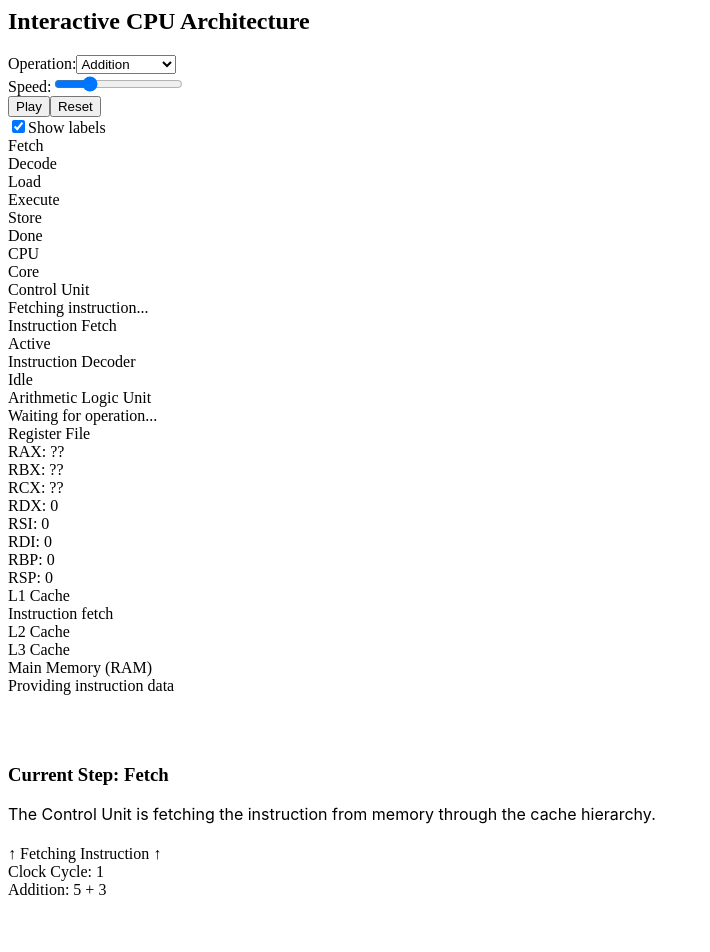
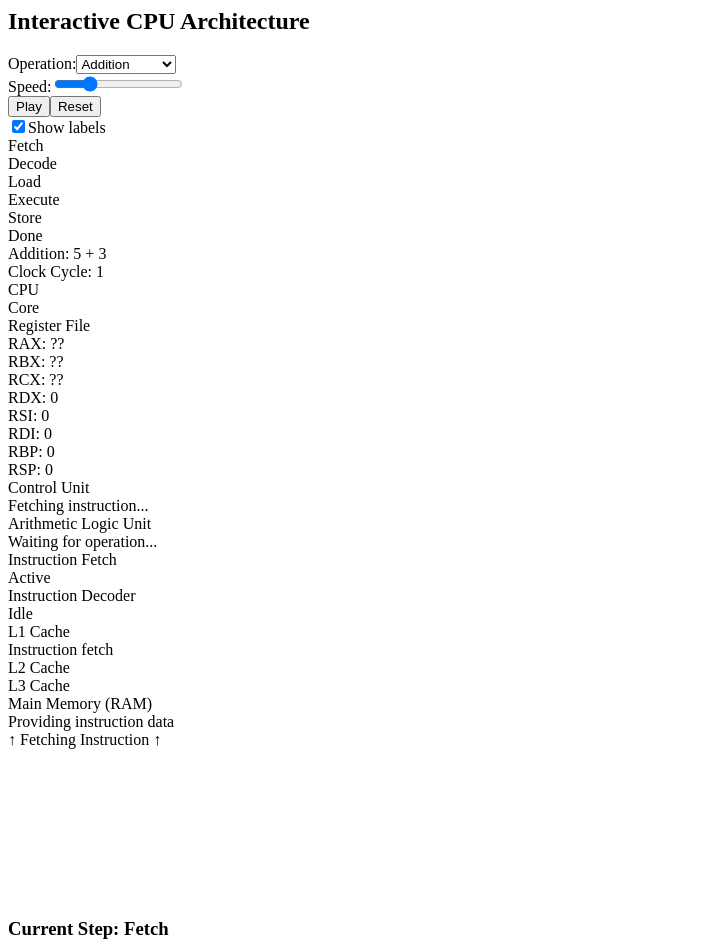
Before and after one commit to j143/react-8gza7n, a React (Create React App) app: page / in a window 1280 px wide. Shown: the top 952 px of the page, without its empty margins (0-710 px from the left). Before the commit the page ends 899 px from the top, so only its background shows below. Built offline with nearby package versions, Linux system fonts and the light colour scheme.

Commit message:
update cpu architecture

```diff
--- a/src/CPUArchitecture.js
+++ b/src/CPUArchitecture.js
@@ -7,7 +7,6 @@
   const [speed, setSpeed] = useState(2);
   const [isPlaying, setIsPlaying] = useState(false);
   const [selectedOperation, setSelectedOperation] = useState('addition');
-  const [viewMode, setViewMode] = useState('full');
   const [showLabels, setShowLabels] = useState(true);
 
   const operations = {
@@ -42,21 +41,14 @@
   };
 
   const getStepName = () => {
-    switch (step) {
-      case 0:
-        return 'Fetch';
-      case 1:
-        return 'Decode';
-      case 2:
-        return 'Load Data';
-      case 3:
-        return 'Execute';
-      case 4:
-        return 'Store Result';
-      case 5:
-        return 'Completed';
-      default:
-        return '';
+    switch(step) {
+      case 0: return 'Fetch';
+      case 1: return 'Decode';
+      case 2: return 'Load Data';
+      case 3: return 'Execute';
+      case 4: return 'Store Result';
+      case 5: return 'Completed';
+      default: return '';
     }
   };
 
@@ -67,259 +59,24 @@
   // Active component highlighting based on current step
   const getComponentHighlight = (component) => {
     const highlights = {
-      ram: step === 0,
-      cache: step === 0 || step === 4,
+      'ram': step === 0,
+      'cache': step === 0 || step === 4,
       'instruction-fetch': step === 0,
       'instruction-decoder': step === 1,
       'register-file': step === 2 || step === 4,
-      alu: step === 3,
+      'alu': step === 3,
       'control-unit': true, // Always active, but with different intensity
-      bus: true, // Always somewhat active
+      'bus': true // Always somewhat active
     };
 
     return highlights[component] ? 'active' : '';
   };
 
-  const renderCPUArchitecture = () => (
-    <div
-      className="w-full bg-slate-50 rounded-lg p-4 border border-gray-300 relative"
-      style={{ height: '500px' }}
-    >
-      {/* Main CPU outline */}
-      <div className="absolute top-4 left-4 right-4 bottom-4 border-2 border-gray-400 rounded-lg bg-slate-100 p-4">
-        <div className="text-center font-bold mb-2">CPU</div>
-
-        {/* CPU Core */}
-        <div className="absolute top-14 left-8 right-8 bottom-8 border-2 border-blue-300 rounded-lg bg-blue-50 p-2">
-          <div className="text-center font-bold text-sm mb-2">Core</div>
-
-          {/* Control Unit */}
-          <div
-            className={`absolute top-10 left-6 w-48 h-32 border-2 border-purple-400 rounded-lg bg-purple-50 flex items-center justify-center
-                          ${
-                            getComponentHighlight('control-unit') === 'active'
-                              ? 'bg-purple-200 shadow-lg'
-                              : ''
-                          }`}
-          >
-            <div className="text-center">
-              <div className="font-bold text-sm">Control Unit</div>
-              <div className="text-xs mt-1">
-                {step === 0 && 'Fetching instruction...'}
-                {step === 1 && 'Decoding instruction...'}
-                {step > 1 && 'Coordinating execution...'}
-              </div>
-            </div>
-          </div>
-
-          {/* Instruction Fetch */}
-          <div
-            className={`absolute top-10 right-6 w-40 h-16 border-2 border-green-400 rounded-lg bg-green-50 flex items-center justify-center
-                          ${
-                            getComponentHighlight('instruction-fetch') ===
-                            'active'
-                              ? 'bg-green-200 shadow-lg'
-                              : ''
-                          }`}
-          >
-            <div className="text-center">
-              <div className="font-bold text-sm">Instruction Fetch</div>
-              <div className="text-xs mt-1">
-                {step === 0 ? 'Active' : 'Idle'}
-              </div>
-            </div>
-          </div>
-
-          {/* Instruction Decoder */}
-          <div
-            className={`absolute top-32 right-6 w-40 h-16 border-2 border-yellow-400 rounded-lg bg-yellow-50 flex items-center justify-center
-                          ${
-                            getComponentHighlight('instruction-decoder') ===
-                            'active'
-                              ? 'bg-yellow-200 shadow-lg'
-                              : ''
-                          }`}
-          >
-            <div className="text-center">
-              <div className="font-bold text-sm">Instruction Decoder</div>
-              <div className="text-xs mt-1">
-                {step === 1 ? `Decoding ${currentOp.name}` : 'Idle'}
-              </div>
-            </div>
-          </div>
-
-          {/* ALU */}
-          <div
-            className={`absolute bottom-8 left-1/2 transform -translate-x-1/2 w-48 h-24 border-2 border-red-400 rounded-lg bg-red-50 flex items-center justify-center
-                          ${
-                            getComponentHighlight('alu') === 'active'
-                              ? 'bg-red-200 shadow-lg'
-                              : ''
-                          }`}
-          >
-            <div className="text-center">
-              <div className="font-bold text-sm">Arithmetic Logic Unit</div>
-              <div className="text-xs mt-1">
-                {step === 3
-                  ? `${currentOp.a} ${currentOp.op} ${currentOp.b} = ${currentOp.result}`
-                  : 'Waiting for operation...'}
-              </div>
-              {step === 3 && (
-                <div className="text-xs mt-1">
-                  {getBinaryRepresentation(currentOp.a)} {currentOp.op}{' '}
-                  {getBinaryRepresentation(currentOp.b)}
-                </div>
-              )}
-            </div>
-          </div>
-
-          {/* Register File */}
-          <div
-            className={`absolute top-50 left-6 w-40 h-64 border-2 border-orange-400 rounded-lg bg-orange-50 p-2
-                          ${
-                            getComponentHighlight('register-file') === 'active'
-                              ? 'bg-orange-200 shadow-lg'
-                              : ''
-                          }`}
-          >
-            <div className="text-center font-bold text-sm mb-2">
-              Register File
-            </div>
-            <div className="space-y-2">
-              <div
-                className={`p-1 rounded text-xs ${
-                  step === 2 ? 'bg-orange-300' : 'bg-orange-100'
-                }`}
-              >
-                RAX: {step >= 2 ? currentOp.a : '??'}
-              </div>
-              <div
-                className={`p-1 rounded text-xs ${
-                  step === 2 ? 'bg-orange-300' : 'bg-orange-100'
-                }`}
-              >
-                RBX: {step >= 2 ? currentOp.b : '??'}
-              </div>
-              <div
-                className={`p-1 rounded text-xs ${
-                  step === 4 ? 'bg-orange-300' : 'bg-orange-100'
-                }`}
-              >
-                RCX: {step >= 4 ? currentOp.result : '??'}
-              </div>
-              <div className="p-1 rounded text-xs bg-orange-100">RDX: 0</div>
-              <div className="p-1 rounded text-xs bg-orange-100">RSI: 0</div>
-              <div className="p-1 rounded text-xs bg-orange-100">RDI: 0</div>
-              <div className="p-1 rounded text-xs bg-orange-100">RBP: 0</div>
-              <div className="p-1 rounded text-xs bg-orange-100">RSP: 0</div>
-            </div>
-          </div>
-        </div>
-
-        {/* Cache Hierarchy */}
-        <div className="absolute right-6 bottom-24 w-32 space-y-2">
-          <div
-            className={`p-2 border-2 border-blue-500 rounded-lg bg-blue-100 text-xs text-center
-                          ${
-                            getComponentHighlight('cache') === 'active'
-                              ? 'bg-blue-300 shadow-lg'
-                              : ''
-                          }`}
-          >
-            L1 Cache
-            {step === 0 && (
-              <div className="text-xs mt-1">Instruction fetch</div>
-            )}
-            {step === 4 && <div className="text-xs mt-1">Result store</div>}
-          </div>
-          <div className="p-2 border-2 border-blue-400 rounded-lg bg-blue-50 text-xs text-center">
-            L2 Cache
-          </div>
-          <div className="p-2 border-2 border-blue-300 rounded-lg bg-blue-50 text-xs text-center">
-            L3 Cache
-          </div>
-        </div>
-      </div>
-
-      {/* RAM */}
-      <div
-        className={`absolute bottom-6 left-1/2 transform -translate-x-1/2 w-64 h-16 border-2 border-gray-400 rounded-lg bg-gray-100 flex items-center justify-center
-                      ${
-                        getComponentHighlight('ram') === 'active'
-                          ? 'bg-gray-300 shadow-lg'
-                          : ''
-                      }`}
-      >
-        <div className="text-center">
-          <div className="font-bold text-sm">Main Memory (RAM)</div>
-          <div className="text-xs mt-1">
-            {step === 0 ? 'Providing instruction data' : 'Ready'}
-          </div>
-        </div>
-      </div>
-
-      {/* Bus Lines */}
-      <svg
-        className="absolute top-0 left-0 w-full h-full pointer-events-none"
-        style={{ zIndex: 10 }}
-      >
-        {/* Memory to CPU Bus */}
-        <line
-          x1="50%"
-          y1="480"
-          x2="50%"
-          y2="410"
-          className={`${step === 0 ? 'stroke-blue-600' : 'stroke-gray-400'}`}
-          strokeWidth="3"
-          strokeDasharray={step === 0 ? '5,0' : '5,5'}
-        />
-
-        {/* Internal Bus */}
-        <path
-          d="M 200,250 Q 300,250 300,300 T 400,300"
-          className={`${step >= 2 ? 'stroke-blue-600' : 'stroke-gray-400'}`}
-          fill="transparent"
-          strokeWidth="2"
-          strokeDasharray={step >= 2 ? '5,0' : '5,5'}
-        />
-      </svg>
-
-      {/* Data Flow Indicators */}
-      {step === 0 && (
-        <div className="absolute left-1/2 bottom-24 transform -translate-x-1/2 text-blue-600 animate-pulse">
-          ↑ Fetching Instruction ↑
-        </div>
-      )}
-
-      {step === 2 && (
-        <div className="absolute left-1/4 top-48 transform -translate-x-1/2 text-blue-600 animate-pulse">
-          → Loading Operands →
-        </div>
-      )}
-
-      {step === 4 && (
-        <div className="absolute right-1/4 top-48 transform translate-x-1/2 text-blue-600 animate-pulse">
-          ← Storing Result ←
-        </div>
-      )}
-
-      {/* Clock */}
-      <div className="absolute top-2 right-2 text-xs bg-gray-800 text-white px-2 py-1 rounded-full">
-        Clock Cycle: {step + 1}
-      </div>
-
-      {/* Current Operation */}
-      <div className="absolute top-2 left-2 text-xs bg-blue-600 text-white px-2 py-1 rounded-lg">
-        {currentOp.name}: {currentOp.a} {currentOp.op} {currentOp.b}{' '}
-        {step >= 4 ? `= ${currentOp.result}` : ''}
-      </div>
-    </div>
-  );
-
   return (
     <div className="w-full max-w-4xl p-4 bg-slate-50 rounded-lg border border-slate-200">
       <h2 className="text-xl font-bold mb-4">Interactive CPU Architecture</h2>
 
+      {/* Controls */}
       <div className="flex flex-wrap gap-4 mb-6">
         <div className="flex items-center">
           <span className="mr-2">Operation:</span>
@@ -332,9 +89,7 @@
             }}
           >
             {Object.entries(operations).map(([key, op]) => (
-              <option key={key} value={key}>
-                {op.name}
-              </option>
+              <option key={key} value={key}>{op.name}</option>
             ))}
           </select>
         </div>
@@ -381,46 +136,209 @@
 
       {/* Pipeline stages */}
       <div className="w-full h-12 bg-gray-100 rounded-lg relative mb-4 overflow-hidden">
-        <div className="absolute top-0 left-0 h-full w-full flex">
-          {['Fetch', 'Decode', 'Load', 'Execute', 'Store', 'Done'].map(
-            (stageName, index) => (
+        <div className="flex h-full">
+          {['Fetch', 'Decode', 'Load', 'Execute', 'Store', 'Done'].map((stageName, index) => (
             <div
               key={stageName}
               className={`flex-1 border-r last:border-r-0 border-gray-300 flex items-center justify-center
-                         ${
-                           step === index
-                             ? 'bg-blue-500 text-white'
-                             : step > index
-                             ? 'bg-green-200'
-                             : 'bg-gray-100'
-                         }`}
+                         ${step === index ? 'bg-blue-500 text-white' :
+                           step > index ? 'bg-green-200' : 'bg-gray-100'}`}
             >
               {stageName}
             </div>
-            )
+          ))}
+        </div>
+      </div>
+
+      {/* CPU Architecture Visualization - Using CSS Grid for better positioning */}
+      <div className="relative w-full bg-slate-50 rounded-lg p-4 border border-gray-300" style={{ minHeight: '500px' }}>
+        {/* Current Operation and Clock */}
+        <div className="flex justify-between mb-2">
+          <div className="text-xs bg-blue-600 text-white px-2 py-1 rounded-lg">
+            {currentOp.name}: {currentOp.a} {currentOp.op} {currentOp.b} {step >= 4 ? `= ${currentOp.result}` : ''}
+          </div>
+          <div className="text-xs bg-gray-800 text-white px-2 py-1 rounded-full">
+            Clock Cycle: {step + 1}
+          </div>
+        </div>
+
+        {/* Main CPU Container */}
+        <div className="border-2 border-gray-400 rounded-lg bg-slate-100 p-4 mb-4">
+          <div className="text-center font-bold mb-2">CPU</div>
+
+          {/* CPU Core using Grid Layout */}
+          <div className="border-2 border-blue-300 rounded-lg bg-blue-50 p-2 mb-4">
+            <div className="text-center font-bold text-sm mb-4">Core</div>
+
+            {/* Grid Layout for Core Components */}
+            <div className="grid grid-cols-3 gap-4 mb-4">
+              {/* Register File */}
+              <div className={`border-2 border-orange-400 rounded-lg bg-orange-50 p-2 col-span-1
+                            ${getComponentHighlight('register-file') === 'active' ? 'bg-orange-200 shadow-lg' : ''}`}>
+                <div className="text-center font-bold text-sm mb-2">Register File</div>
+                <div className="space-y-2">
+                  <div className={`p-1 rounded text-xs ${step >= 2 ? 'bg-orange-300' : 'bg-orange-100'}`}>
+                    RAX: {step >= 2 ? currentOp.a : '??'}
+                  </div>
+                  <div className={`p-1 rounded text-xs ${step >= 2 ? 'bg-orange-300' : 'bg-orange-100'}`}>
+                    RBX: {step >= 2 ? currentOp.b : '??'}
+                  </div>
+                  <div className={`p-1 rounded text-xs ${step >= 4 ? 'bg-orange-300' : 'bg-orange-100'}`}>
+                    RCX: {step >= 4 ? currentOp.result : '??'}
+                  </div>
+                  <div className="p-1 rounded text-xs bg-orange-100">RDX: 0</div>
+                  <div className="p-1 rounded text-xs bg-orange-100">RSI: 0</div>
+                  <div className="p-1 rounded text-xs bg-orange-100">RDI: 0</div>
+                  <div className="p-1 rounded text-xs bg-orange-100">RBP: 0</div>
+                  <div className="p-1 rounded text-xs bg-orange-100">RSP: 0</div>
+                </div>
+              </div>
+
+              {/* Control Unit and ALU Column */}
+              <div className="col-span-1 flex flex-col gap-4">
+                <div className={`border-2 border-purple-400 rounded-lg bg-purple-50 p-2 flex-1 flex items-center justify-center
+                              ${getComponentHighlight('control-unit') === 'active' ? 'bg-purple-200 shadow-lg' : ''}`}>
+                  <div className="text-center">
+                    <div className="font-bold text-sm">Control Unit</div>
+                    <div className="text-xs mt-1">
+                      {step === 0 && "Fetching instruction..."}
+                      {step === 1 && "Decoding instruction..."}
+                      {step > 1 && "Coordinating execution..."}
+                    </div>
+                  </div>
+                </div>
+                <div className={`border-2 border-red-400 rounded-lg bg-red-50 p-2 flex-1 flex items-center justify-center
+                              ${getComponentHighlight('alu') === 'active' ? 'bg-red-200 shadow-lg' : ''}`}>
+                  <div className="text-center">
+                    <div className="font-bold text-sm">Arithmetic Logic Unit</div>
+                    <div className="text-xs mt-1">
+                      {step === 3 ? `${currentOp.a} ${currentOp.op} ${currentOp.b} = ${currentOp.result}` : "Waiting for operation..."}
+                    </div>
+                    {step === 3 && (
+                      <div className="text-xs mt-1">
+                        {getBinaryRepresentation(currentOp.a)} {currentOp.op} {getBinaryRepresentation(currentOp.b)}
+                      </div>
                     )}
                   </div>
                 </div>
+              </div>
 
-      {/* CPU Architecture Visualization */}
-      {renderCPUArchitecture()}
+              {/* Instruction Units and Cache Column */}
+              <div className="col-span-1 flex flex-col gap-4">
+                {/* Instruction Units */}
+                <div className="flex flex-col gap-2 mb-2">
+                  <div className={`border-2 border-green-400 rounded-lg bg-green-50 p-2 flex items-center justify-center
+                                ${getComponentHighlight('instruction-fetch') === 'active' ? 'bg-green-200 shadow-lg' : ''}`}>
+                    <div className="text-center">
+                      <div className="font-bold text-sm">Instruction Fetch</div>
+                      <div className="text-xs mt-1">
+                        {step === 0 ? "Active" : "Idle"}
+                      </div>
+                    </div>
+                  </div>
+                  <div className={`border-2 border-yellow-400 rounded-lg bg-yellow-50 p-2 flex items-center justify-center
+                                ${getComponentHighlight('instruction-decoder') === 'active' ? 'bg-yellow-200 shadow-lg' : ''}`}>
+                    <div className="text-center">
+                      <div className="font-bold text-sm">Instruction Decoder</div>
+                      <div className="text-xs mt-1">
+                        {step === 1 ? `Decoding ${currentOp.name}` : "Idle"}
+                      </div>
+                    </div>
+                  </div>
+                </div>
+
+                {/* Cache Hierarchy */}
+                <div className="flex flex-col gap-2">
+                  <div className={`p-2 border-2 border-blue-500 rounded-lg bg-blue-100 text-xs text-center
+                                ${getComponentHighlight('cache') === 'active' ? 'bg-blue-300 shadow-lg' : ''}`}>
+                    L1 Cache
+                    {step === 0 && <div className="text-xs mt-1">Instruction fetch</div>}
+                    {step === 4 && <div className="text-xs mt-1">Result store</div>}
+                  </div>
+                  <div className="p-2 border-2 border-blue-400 rounded-lg bg-blue-50 text-xs text-center">
+                    L2 Cache
+                  </div>
+                  <div className="p-2 border-2 border-blue-300 rounded-lg bg-blue-50 text-xs text-center">
+                    L3 Cache
+                  </div>
+                </div>
+              </div>
+            </div>
+
+            {/* Data Flow Indicators */}
+            <div className="grid grid-cols-3 gap-4">
+              {step === 2 && (
+                <div className="text-blue-600 animate-pulse col-span-3 text-center">
+                  → Loading Operands →
+                </div>
+              )}
+
+              {step === 3 && (
+                <div className="text-blue-600 animate-pulse col-span-3 text-center">
+                  Processing Operation
+                </div>
+              )}
+
+              {step === 4 && (
+                <div className="text-blue-600 animate-pulse col-span-3 text-center">
+                  ← Storing Result ←
+                </div>
+              )}
+            </div>
+          </div>
+        </div>
+
+        {/* RAM - Now properly positioned below the CPU */}
+        <div className={`border-2 border-gray-400 rounded-lg bg-gray-100 p-4 flex items-center justify-center
+                      ${getComponentHighlight('ram') === 'active' ? 'bg-gray-300 shadow-lg' : ''}`}>
+          <div className="text-center">
+            <div className="font-bold text-sm">Main Memory (RAM)</div>
+            <div className="text-xs mt-1">
+              {step === 0 ? "Providing instruction data" : "Ready"}
+            </div>
+          </div>
+        </div>
+
+        {/* Data Flow Indicators for RAM to CPU */}
+        {step === 0 && (
+          <div className="text-blue-600 animate-pulse text-center my-2">
+            ↑ Fetching Instruction ↑
+          </div>
+        )}
+
+        {/* Connection Lines with SVG */}
+        <svg className="absolute top-0 left-0 w-full h-full pointer-events-none z-10" style={{ zIndex: 10 }}>
+          <defs>
+            <marker id="arrow" markerWidth="10" markerHeight="10" refX="9" refY="3" orient="auto" markerUnits="strokeWidth">
+              <path d="M0,0 L0,6 L9,3 z" fill={step === 0 ? "#2563EB" : "#9CA3AF"} />
+            </marker>
+          </defs>
+
+          {/* Data bus connecting all components */}
+          <path d="M 200,250 L 400,250 L 600,250"
+                className={`${step >= 2 ? 'stroke-blue-600' : 'stroke-gray-400'}`}
+                fill="transparent"
+                strokeWidth="2"
+                strokeDasharray={step >= 2 ? "5,0" : "5,5"} />
+
+          {/* Memory to Cache bus */}
+          <line x1="400" y1="450" x2="400" y2="350"
+                className={`${step === 0 ? 'stroke-blue-600' : 'stroke-gray-400'}`}
+                strokeWidth="2"
+                markerEnd="url(#arrow)" />
+        </svg>
+      </div>
 
       {/* Step description */}
       <div className="mt-4 p-4 bg-blue-50 rounded-lg border border-blue-200">
         <h3 className="font-bold mb-2">Current Step: {getStepName()}</h3>
         <p>
-          {step === 0 &&
-            'The Control Unit is fetching the instruction from memory through the cache hierarchy.'}
-          {step === 1 &&
-            'The Control Unit is decoding the instruction to determine what operation to perform and what registers to use.'}
-          {step === 2 &&
-            'The CPU is loading the operands from the Register File into the ALU.'}
-          {step === 3 &&
-            `The ALU is executing the ${currentOp.name} operation between ${currentOp.a} and ${currentOp.b}.`}
-          {step === 4 &&
-            'The result is being stored back to the Register File and possibly written to cache.'}
-          {step === 5 &&
-            'The instruction execution is complete. The CPU is ready to fetch the next instruction.'}
+          {step === 0 && 'The Control Unit is fetching the instruction from memory through the cache hierarchy.'}
+          {step === 1 && 'The Control Unit is decoding the instruction to determine what operation to perform and what registers to use.'}
+          {step === 2 && 'The CPU is loading the operands from the Register File into the ALU.'}
+          {step === 3 && `The ALU is executing the ${currentOp.name} operation between ${currentOp.a} and ${currentOp.b}.`}
+          {step === 4 && 'The result is being stored back to the Register File and possibly written to cache.'}
+          {step === 5 && 'The instruction execution is complete. The CPU is ready to fetch the next instruction.'}
         </p>
       </div>
     </div>
```
Lines whose indentation alone changed are shown as unchanged.
